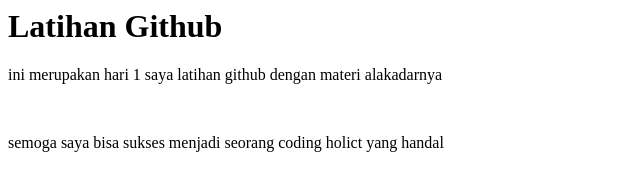
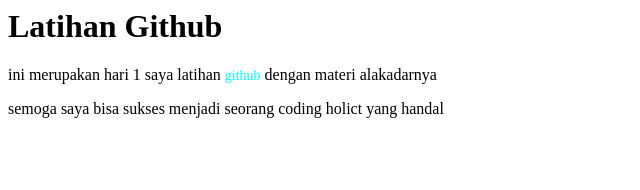
Before and after one commit to nvlfariz/perjuangan-resolusi, a plain HTML site: page index.html in a window 1280 px wide. Shown: the whole page, without its empty margins (0-640 px from the left). Drawn offline with Linux system fonts and the light colour scheme.

Commit message:
update 15.37 index.html
update ujicoba berkala

```diff
--- a/index.html
+++ b/index.html
@@ -4,11 +4,17 @@
     <meta http-equiv="X-UA-Compatible" content="IE=edge" />
     <meta name="viewport" content="width=device-width, initial-scale=1.0" />
     <title>Latihan Github</title>
+    <style>
+      .mark {
+        font-size: 14px;
+        color: aqua;
+        text-align: center;
+      }
+    </style>
   </head>
   <body>
     <h1>Latihan Github</h1>
-    <p>ini merupakan hari 1 saya latihan <span>github</span> dengan materi alakadarnya</p>
-    <br />
+    <p>ini merupakan hari 1 saya latihan <span class="mark">github</span> dengan materi alakadarnya</p>
     <p>semoga saya bisa sukses menjadi seorang coding holict yang handal</p>
   </body>
 </html>
```
